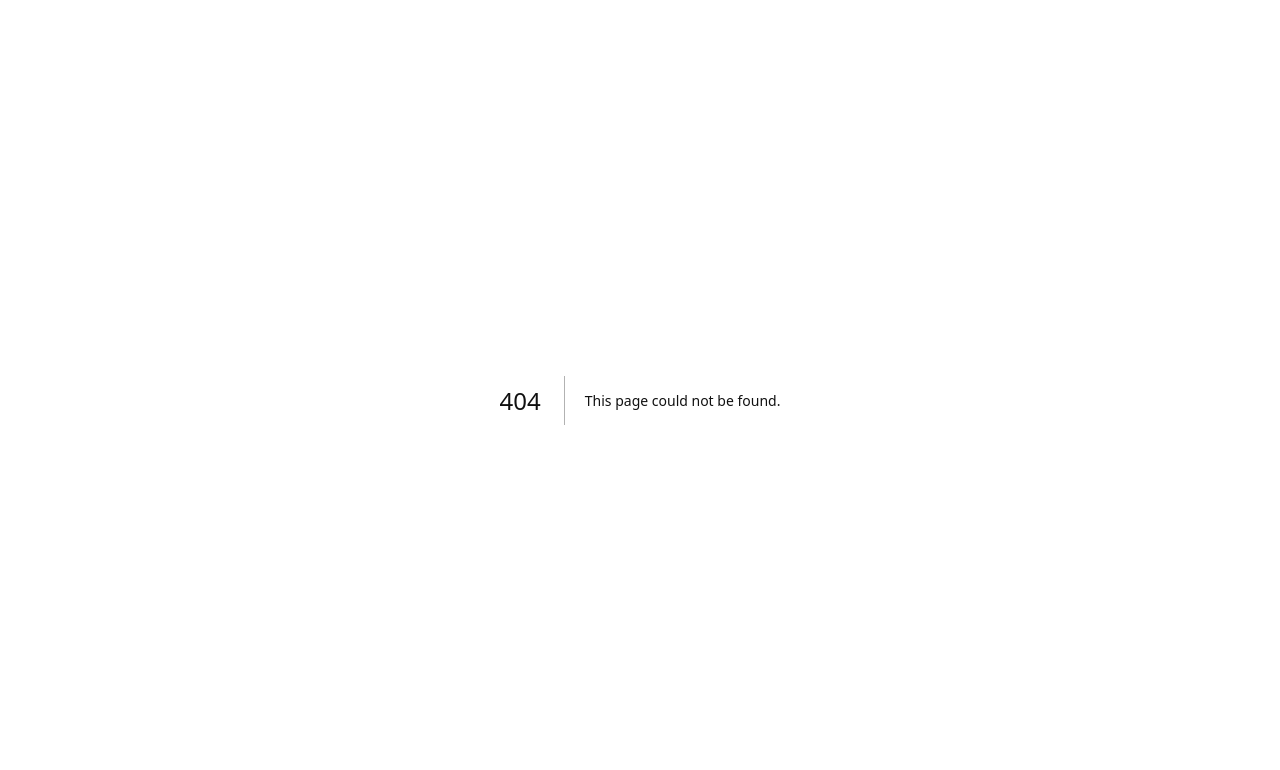
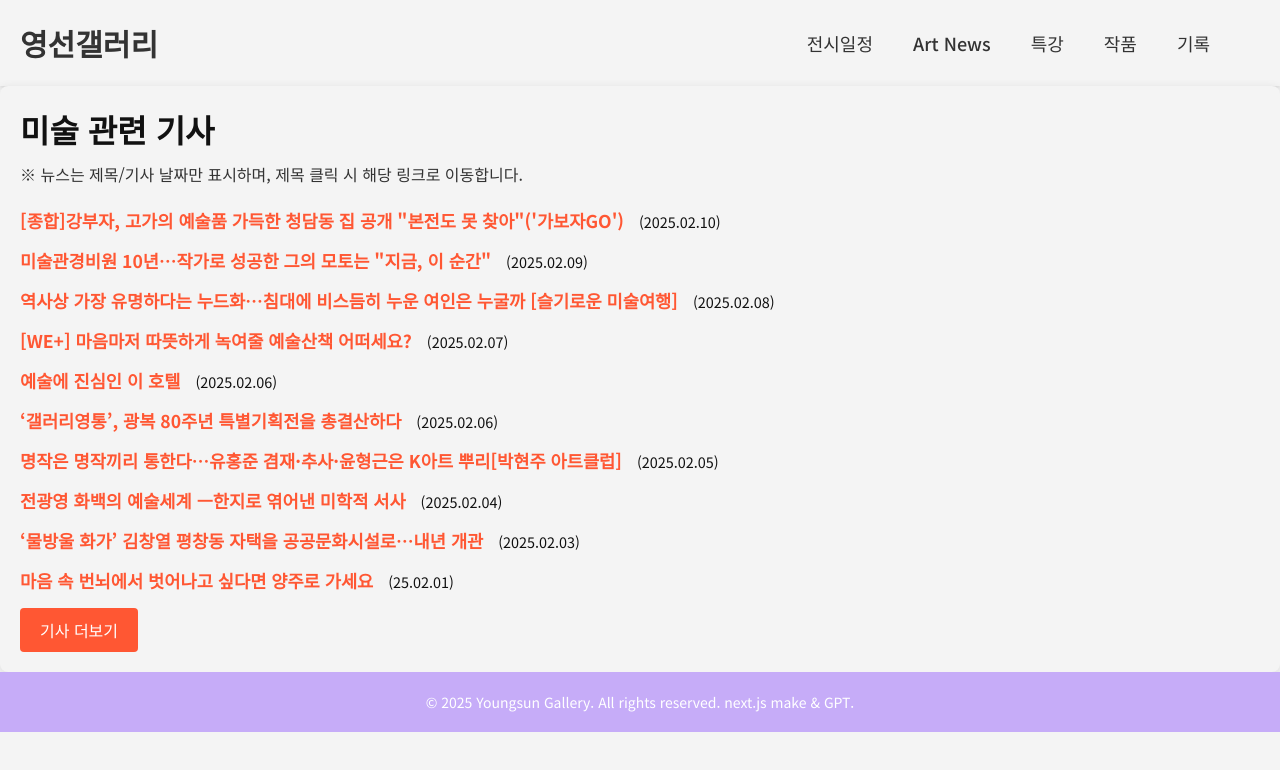
Before and after one commit to youngsungallery/youngsun_web, a Next.js app: page /Newspage in a window 1280 px wide. Before the commit this address had no page. Shown: the top 770 px of the page. Built offline with nearby package versions, Linux system fonts and the light colour scheme.

Commit message:
2025.02.11 / News 페이지 적용

```diff
--- a/package.json
+++ b/package.json
@@ -10,6 +10,7 @@
   },
   "dependencies": {
     "@studio-freight/lenis": "^1.0.42",
+    "axios": "^1.7.9",
     "gsap": "^3.12.7",
     "next": "15.1.6",
     "react": "^19.0.0",
--- /dev/null
+++ b/src/DB/news.json
@@ -0,0 +1,68 @@
+[
+    {
+        "id": 11,
+        "link": "https://tenasia.hankyung.com/article/2025020936404",
+        "title": "[종합]강부자, 고가의 예술품 가득한 청담동 집 공개 \"본전도 못 찾아\"('가보자GO')",
+        "date": "2025.02.10"
+    },
+    {
+        "id": 10,
+        "link": "https://v.daum.net/v/20250209080019185",
+        "title": "미술관경비원 10년…작가로 성공한 그의 모토는 \"지금, 이 순간\"",
+        "date": "2025.02.09"
+    },
+    {
+        "id": 9,
+        "link": "https://v.daum.net/v/20250208183601111",
+        "title": "역사상 가장 유명하다는 누드화…침대에 비스듬히 누운 여인은 누굴까 [슬기로운 미술여행]",
+        "date": "2025.02.08"
+    },
+    {
+        "id": 8,
+        "link": "https://v.daum.net/v/20250207000512716",
+        "title": "[WE+] 마음마저 따뜻하게 녹여줄 예술산책 어떠세요?",
+        "date": "2025.02.07"
+    },
+    {
+        "id": 7,
+        "link": "https://www.hankyung.com/article/202502066357P",
+        "title": "예술에 진심인 이 호텔",
+        "date": "2025.02.06"
+    },
+    {
+        "id": 6,
+        "link": "https://news.suwon.go.kr/?p=40&viewMode=view&reqIdx=202502061413235850",
+        "title": "‘갤러리영통’, 광복 80주년 특별기획전을 총결산하다",
+        "date": "2025.02.06"
+    },
+    {
+        "id": 5,
+        "link": "https://n.news.naver.com/article/003/0013047094?sid=103",
+        "title": "명작은 명작끼리 통한다…유홍준 겸재·추사·윤형근은 K아트 뿌리[박현주 아트클럽]",
+        "date": "2025.02.05"
+    },
+    {
+        "id": 4,
+        "link": "https://brunch.co.kr/@3cbe431230de42b/3486",
+        "title": "전광영 화백의 예술세계 ㅡ한지로 엮어낸 미학적 서사",
+        "date": "2025.02.04"
+    },
+    {
+        "id": 3,
+        "link": "https://www.sedaily.com/NewsView/2GOTS7UAVK",
+        "title": "‘물방울 화가’ 김창열 평창동 자택을 공공문화시설로…내년 개관",
+        "date": "2025.02.03"
+    },
+    {
+        "id": 2,
+        "link": "https://www.ohmynews.com/NWS_Web/View/at_pg.aspx?CNTN_CD=A0003099628",
+        "title": "마음 속 번뇌에서 벗어나고 싶다면 양주로 가세요",
+        "date": "25.02.01"
+    },
+    {
+        "id": 1,
+        "link": "https://www.chosun.com/special/boutique/boutique-fashion/2025/01/31/Y5J6ABACXVAXDN2AVXYDHJC7QM/",
+        "title": "Y2K 시대 럭셔리 아이콘, 루이 비통 X 무라카미 전설의 귀환",
+        "date": "2025.01.31"
+    }
+  ]
--- a/src/components/Header.jsx
+++ b/src/components/Header.jsx
@@ -16,6 +16,7 @@ const Header = () => {
           <nav>
             <ul>
               <li><a href="/" aria-label="홈 페이지로 이동">전시일정</a></li>
+              <li><a href="/Newspage" aria-label="뉴스 페이지로 이동">Art News</a></li>
               <li><a href="/video" aria-label="특강 페이지로 이동">특강</a></li>
               <li><a href="/artwork" aria-label="작품리스트 페이지로 이동">작품</a></li>
               <li><a href="/Historypage" aria-label="기록 페이지로 이동">기록</a></li>
--- /dev/null
+++ b/src/components/News.jsx
@@ -0,0 +1,48 @@
+import React, { useState, useEffect } from 'react';
+import newsData from "../DB/news.json";
+
+const News = () => {
+  // 10개의 뉴스만 초기로 보여줌
+  const [newsList, setNewsList] = useState(newsData.slice(0, 10));  // 처음에는 10개만
+  const [showMore, setShowMore] = useState(false);  // 더보기 버튼 상태
+
+  // 뉴스 목록을 10개씩 불러오기 위한 함수
+  const loadMoreNews = () => {
+    const currentLength = newsList.length;
+    const nextNews = newsData.slice(currentLength, currentLength + 10);
+    setNewsList((prevNews) => [...prevNews, ...nextNews]);  // 기존 뉴스에 이어서 추가
+    if (newsList.length + 10 >= newsData.length) {
+      setShowMore(false);  // 더 이상 뉴스가 없으면 "더보기" 버튼 숨김
+    }
+  };
+
+  useEffect(() => {
+    // 데이터는 오래된 순으로 처리(기본적으로 JSON에서 내려받은 순서대로 관리)
+    setNewsList(newsData.slice(0, 10));  // 처음 10개는 보여줌
+  }, [newsData]);
+
+  return (
+    <div className="news-container">
+      <h2>미술 관련 기사</h2>
+      <p>※ 뉴스는 제목/기사 날짜만 표시하며, 제목 클릭 시 해당 링크로 이동합니다.</p>
+
+      <ul>
+        {newsList.map((news) => (
+          <li key={news.id}>
+            <a href={news.link} target="_blank" rel="noopener noreferrer">
+              {news.title || "제목 없음"}  {/* 제목이 없으면 "제목 없음" 표시 */}
+            </a>
+            {news.date && <span> ({news.date})</span>}  {/* 날짜가 있으면 표시 */}
+          </li>
+        ))}
+      </ul>
+
+      {/* 더보기 버튼, 10개 이상일 경우에만 표시 */}
+      {newsList.length < newsData.length && (
+        <button onClick={loadMoreNews}>기사 더보기</button>
+      )}
+    </div>
+  );
+}
+
+export default News;
--- /dev/null
+++ b/src/pages/Newspage.js
@@ -0,0 +1,16 @@
+import Footer from '@/components/Footer'
+import Header from '@/components/Header'
+import News from '@/components/News'
+import React from 'react'
+
+const Newspage = () => {
+  return (
+    <div>
+        <Header />
+        <News />
+        <Footer />
+    </div>
+  )
+}
+
+export default Newspage
--- a/src/styles/artwork.scss
+++ b/src/styles/artwork.scss
@@ -14,7 +14,7 @@
     /* ✅ 작가 목록 스타일 */
     .artist-list {
         width: 30%;
-        max-height: 400px; /* 스크롤을 적용할 높이 */
+        max-height: 250px; /* 스크롤을 적용할 높이 */
         overflow-y: auto; /* 세로 스크롤 활성화 */
         display: block; /* flex 사용 충돌 방지 */
         padding-right: 10px;
--- a/src/styles/globals.scss
+++ b/src/styles/globals.scss
@@ -4,6 +4,7 @@
 @import './History.scss';
 @import './video.scss';
 @import './artwork.scss';
+@import './news.scss';
 
 * {
   margin: 0;
--- /dev/null
+++ b/src/styles/news.scss
@@ -0,0 +1,67 @@
+.news-container {
+    background-color: $background-color;
+    padding: 20px;
+    border-radius: 8px;
+    box-shadow: 0 2px 10px rgba(0, 0, 0, 0.1);
+  }
+
+  .news-container h2 {
+    font-size: 2rem;
+    color: $header-text-color;
+    margin-bottom: 10px;
+  }
+
+  .news-container p {
+    font-size: 1rem;
+    color: $text-color;
+    margin-bottom: 20px;
+    line-height: 1.6;
+  }
+
+  .news-container ul {
+    list-style-type: none;
+    padding: 0;
+  }
+
+  .news-container ul li {
+    font-size: 1.1rem;
+    color: $text-color;
+    margin-bottom: 15px;
+  }
+
+  .news-container ul li a {
+    text-decoration: none;
+    color: $link-color;
+    font-weight: bold;
+    transition: color 0.3s;
+  }
+
+  .news-container ul li a:hover {
+    color: $link-hover-color;
+  }
+
+  .news-container ul li span {
+    font-size: 0.9rem;
+    color: $header-text-color;
+    margin-left: 10px;
+  }
+
+  button {
+    background-color: $button-background;
+    color: $button-text-color;
+    padding: 10px 20px;
+    border: none;
+    border-radius: 4px;
+    cursor: pointer;
+    font-size: 1rem;
+    transition: background-color 0.3s ease;
+  }
+
+  button:hover {
+    background-color: $button-hover-background;
+  }
+
+  button:disabled {
+    background-color: lighten($button-background, 20%);
+    cursor: not-allowed;
+  }
```
Also changed, not shown: src/components/Artwork.jsx (+4 -5 lines), 1 other file (tests, documents, lock files or other folders).
